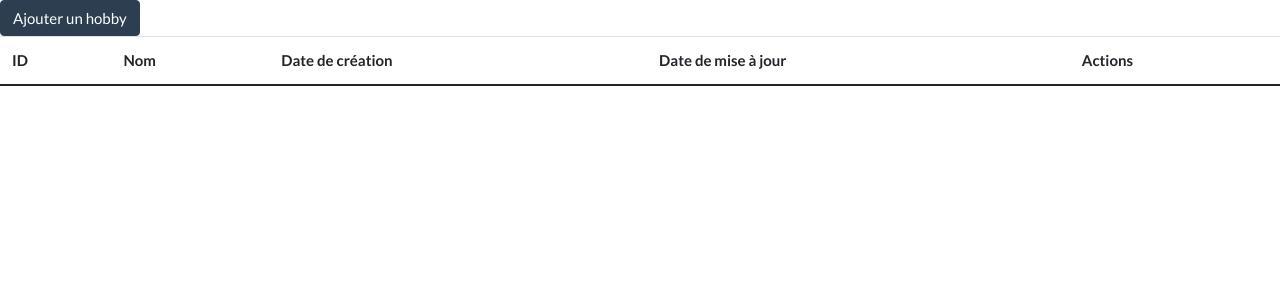
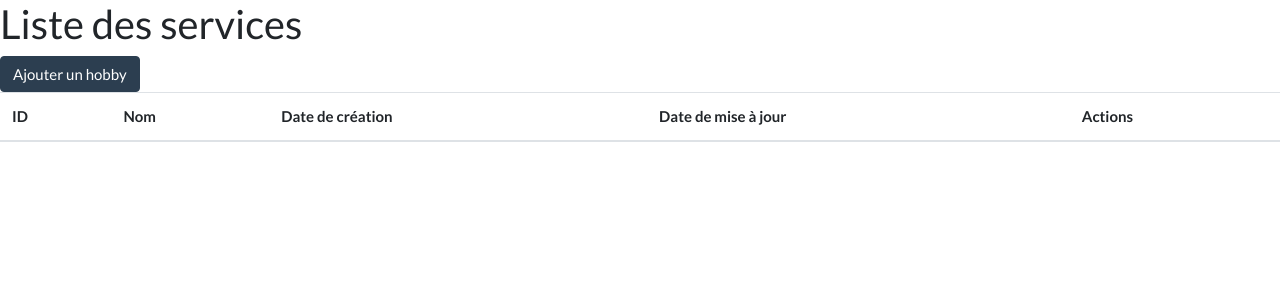
Before and after one commit to laurentlaubie/Fench_Connexion_Back, a Symfony app: template french_connection/templates/admin/hobby/browse.html.twig in a window 1280 px wide. Shown: the part 71-371 px from the top of the page. Run offline with Twig, Linux system fonts and the light colour scheme; the template is opened without the code that fills it, so the values that code supplies are empty; some libraries are stand-ins or nearby versions.

Commit message:
feat: add css to the back office --DOING

```diff
--- a/french_connection/src/Form/UserType.php
+++ b/french_connection/src/Form/UserType.php
@@ -43,7 +43,7 @@ class UserType extends AbstractType
                 'label' => "description",
             ])*/
             //->add('comment')
-            //->add('helper')
+            ->add('helper')
             //->add('status')
             //->add('createdAt')
             //->add('updatedAt')
--- a/french_connection/templates/admin/base.html.twig
+++ b/french_connection/templates/admin/base.html.twig
@@ -9,7 +9,7 @@
 		{# Run `composer require symfony/webpack-encore-bundle`
 		           and uncomment the following Encore helpers to start using Symfony UX #}
 		{% block stylesheets %}
-			<link href="https://cdn.jsdelivr.net/npm/bootstrap@5.0.0/dist/css/bootstrap.min.css" rel="stylesheet" integrity="sha384-wEmeIV1mKuiNpC+IOBjI7aAzPcEZeedi5yW5f2yOq55WWLwNGmvvx4Um1vskeMj0" crossorigin="anonymous">
+			<link rel="stylesheet" href="{{ asset('css/app.css') }}">
 			<link rel="stylesheet" href="https://bootswatch.com/4/flatly/bootstrap.min.css">
 
 		{#{{ encore_entry_link_tags('app') }}#}
--- a/french_connection/templates/admin/hobby/browse.html.twig
+++ b/french_connection/templates/admin/hobby/browse.html.twig
@@ -4,6 +4,8 @@
 {% block title %}Hello HobbyController!{% endblock %}
 
 {% block body %}
+
+	<h2>Liste des services</h2>
 
 	<a href="{{ path('admin_hobby_add') }}" class="btn btn-primary">Ajouter un hobby</a>
 	<table class="table table-hover">
--- a/french_connection/templates/admin/service/add.html.twig
+++ b/french_connection/templates/admin/service/add.html.twig
@@ -7,10 +7,8 @@
 	<h2>Ajout d'un service</h2>
 
 	{{ form_start(form) }}
+	{{ form_widget(form) }}
 
-    	{{ form_row(form.name)}}
-		{{ form_row(form.createdAt)}}
-		{{ form_row(form.updatedAt)}}
  	<button class="btn btn-info">Ajouter</button>
 	{{ form_end(form) }}
 
--- a/french_connection/templates/admin/service/browse.html.twig
+++ b/french_connection/templates/admin/service/browse.html.twig
@@ -4,6 +4,8 @@
 {% endblock %}
 
 {% block body %}
+
+	<h2>Liste des services</h2>
 
 	<a href="{{ path('admin_service_add') }}" class="btn btn-primary">Ajouter un service</a>
 	<table class="table table-hover">
--- a/french_connection/templates/admin/user/add.html.twig
+++ b/french_connection/templates/admin/user/add.html.twig
@@ -7,7 +7,7 @@
 	<h2>Ajout d'un utilisateur</h2>
 
 	{{ form_start(form) }}
-
+	{{ form_widget(form) }}
+	<button class="btn btn-info">Ajouter</button>
 	{{ form_end(form) }}
-	<button class="btn btn-info">Ajouter</button>
 {% endblock %}
--- a/french_connection/templates/admin/user/browse.html.twig
+++ b/french_connection/templates/admin/user/browse.html.twig
@@ -7,6 +7,7 @@
 
     <a href="{{ path('admin_user_add') }}" class="btn btn-primary">Ajouter un utilisateur</a>
 
+        <div class="boxes">
     {% for user in users %}
             <div class="card bg-light mb-3" style="max-width: 20rem;">
                 <div class="card-header">{{ user.nickname }}
@@ -22,4 +23,5 @@
                 </div>
             </div>
     {% endfor %}
+        </div>
 {% endblock %}
--- a/french_connection/templates/admin/user/edit.html.twig
+++ b/french_connection/templates/admin/user/edit.html.twig
@@ -7,7 +7,7 @@
 	<h2>Modification d'un utilisateur</h2>
 
 	{{ form_start(form) }}
-	{{ form_row(form.firstname) }}
+	{{ form_widget(form) }}
 	<button class="btn btn-info">Modifier</button>
 	{{ form_end(form) }}
 {% endblock %}
```
Also changed, not shown: french_connection/public/css/app.css (added). Lines whose indentation alone changed are shown as unchanged.
